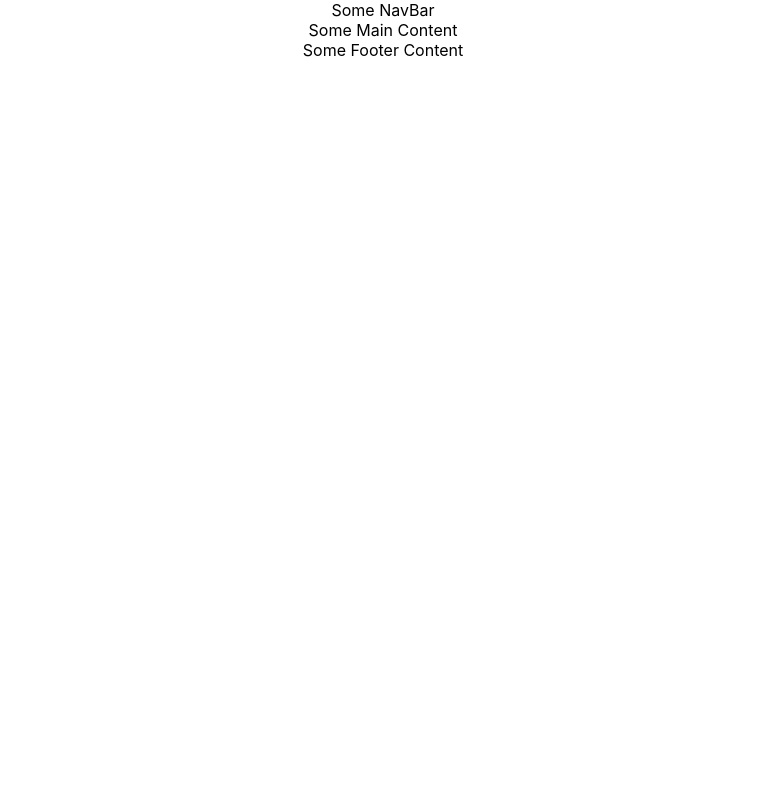
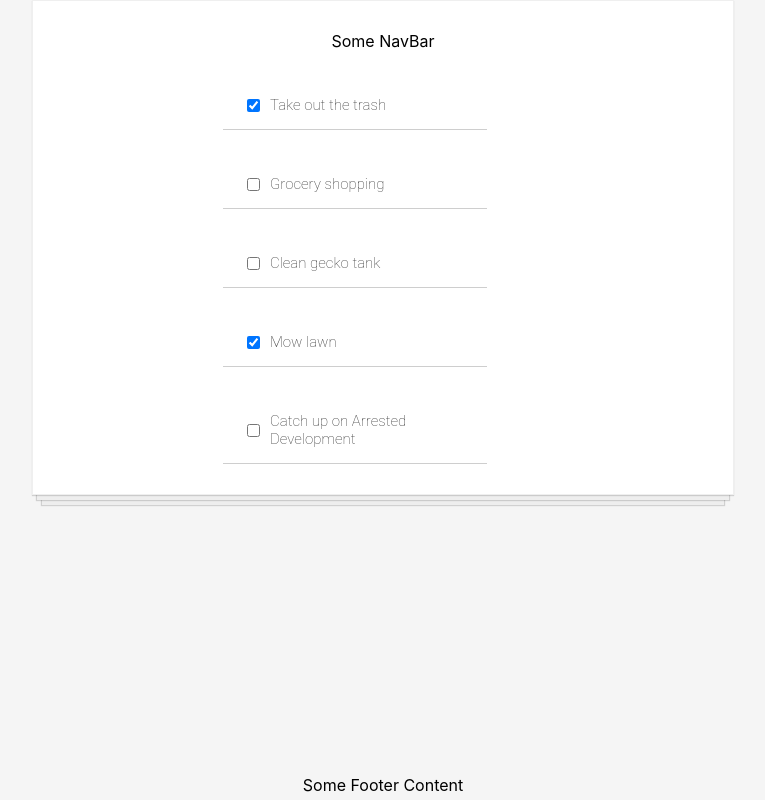
Before and after one commit to HRusby/ToDoList, a React (Create React App) app: page / in a window 1280 px wide. Shown: the whole page, without its empty margins (257-1022 px from the left). Built offline with nearby package versions, Linux system fonts and the light colour scheme.

Commit message:
Adding checkbox functionality and sample data for testing

```diff
--- a/src/App.css
+++ b/src/App.css
@@ -1,38 +1,47 @@
-.App {
-  text-align: center;
+body {
+  background-color: whitesmoke;
 }
 
-.App-logo {
-  height: 40vmin;
-  pointer-events: none;
-}
-
-@media (prefers-reduced-motion: no-preference) {
-  .App-logo {
-    animation: App-logo-spin infinite 20s linear;
-  }
-}
-
-.App-header {
-  background-color: #282c34;
-  min-height: 100vh;
+.ToDoList {
+  background-color: white;
+  margin: auto;
+  width: 50%;
   display: flex;
   flex-direction: column;
   align-items: center;
-  justify-content: center;
-  font-size: calc(10px + 2vmin);
-  color: white;
+  border: 1px solid #efefef;
+  box-shadow:
+  /* The top layer shadow */
+      0 1px 1px rgba(0,0,0,0.15),
+          /* The second layer */
+      0 10px 0 -5px #eee,
+          /* The second layer shadow */
+      0 10px 1px -4px rgba(0,0,0,0.15),
+          /* The third layer */
+      0 20px 0 -10px #eee,
+          /* The third layer shadow */
+      0 20px 1px -9px rgba(0,0,0,0.15);
+  padding: 30px;
 }
 
-.App-link {
-  color: #61dafb;
+.ToDoItem {
+  display: flex;
+  justify-content: flex-start;
+  align-items: center;
+  padding: 30px 20px 0;
+  width: 70%;
+  border-bottom: 1px solid #cecece;
+  font-family: Roboto, sans-serif;
+  font-weight: 100;
+  font-size: 15px;
+  color: #333333;
 }
 
-@keyframes App-logo-spin {
-  from {
-    transform: rotate(0deg);
-  }
-  to {
-    transform: rotate(360deg);
-  }
+input[type=checkbox] {
+  margin-right: 10px;
+  font-size: 30px;
 }
+
+input[type=checkbox]:focus {
+  outline: 0;
+}
--- a/src/App.js
+++ b/src/App.js
@@ -6,7 +6,7 @@
 
 function App() {
   return (
-    <div className="App">
+    <div className="ToDoList">
       <NavBar />
       <MainContent />
       <Footer />
--- a/src/Components/Footer.js
+++ b/src/Components/Footer.js
@@ -1,8 +1,16 @@
 import React from "react";
 
-function Footer(){
+function Footer() {
+    const footerStyles = {
+        textAlign: "center",
+        position: "fixed",
+        left: 0,
+        bottom: 5,
+        width: "100%"
+    };
+
     return (
-        <footer>
+        <footer style={footerStyles}>
             Some Footer Content
         </footer>
     );
--- a/src/Components/MainContent.js
+++ b/src/Components/MainContent.js
@@ -1,9 +1,45 @@
 import React from "react";
+import ToDoItem from "./ToDoItem";
+import ToDoSamples from "../SampleData/ToDoItems";
 
-function MainContent(){
-    return (
-        <main>Some Main Content</main>
-    );
+class MainContent extends React.Component {
+    constructor() {
+        super()
+        this.state = {
+            todos: ToDoSamples
+        }
+        this.handleChange = this.handleChange.bind(this)
+    }
+
+    handleChange(id) {
+        this.setState(prevState => {
+            const updatedTodos = prevState.todos.map(todo => {
+                if (todo.id === id) {
+                    return {
+                        ...todo,
+                        completed: !todo.completed
+                    }
+                }
+                return todo
+            })
+            return {
+                todos: updatedTodos
+            }
+        })
+    }
+
+    render() {
+        const mainStyles = {
+            margin: "auto",
+            width: "50%"
+        }
+        const ToDos = this.state.todos.map(item => <ToDoItem key={item.id} item={item} handleChange={this.handleChange} />);
+        return (
+            <main style={mainStyles} >
+                { ToDos}
+            </main>
+        );
+    }
 }
 
 export default MainContent;
--- a/src/Components/NavBar.js
+++ b/src/Components/NavBar.js
@@ -2,7 +2,7 @@
 
 function NavBar(){
     return (
-        <nav>
+        <nav className="nav-bar">
             Some NavBar
         </nav>
     );
--- /dev/null
+++ b/src/Components/ToDoItem.js
@@ -0,0 +1,13 @@
+import React from "react";
+
+function ToDoItem(props) {
+    return (
+        <div className="ToDoItem">
+            <input type="checkbox"
+                checked={props.item.completed}
+                onChange={() => props.handleChange(props.item.id)} />
+            <p>{props.item.text}</p>
+        </div>
+    )
+}
+export default ToDoItem;
--- /dev/null
+++ b/src/SampleData/ToDoItems.js
@@ -0,0 +1,29 @@
+const todosData = [
+    {
+        id: 1,
+        text: "Take out the trash",
+        completed: true
+    },
+    {
+        id: 2,
+        text: "Grocery shopping",
+        completed: false
+    },
+    {
+        id: 3,
+        text: "Clean gecko tank",
+        completed: false
+    },
+    {
+        id: 4,
+        text: "Mow lawn",
+        completed: true
+    },
+    {
+        id: 5,
+        text: "Catch up on Arrested Development",
+        completed: false
+    }
+]
+
+export default todosData
```
